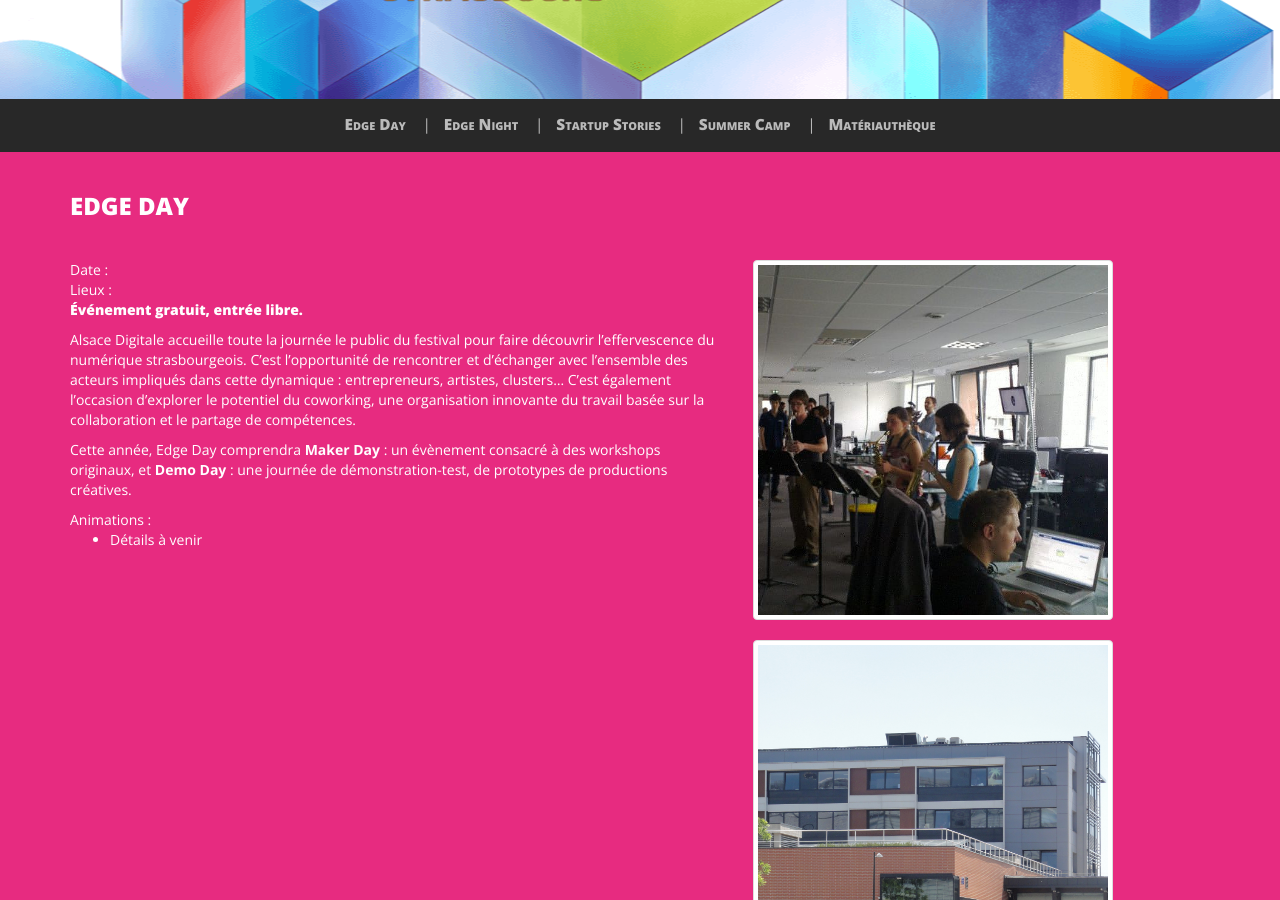
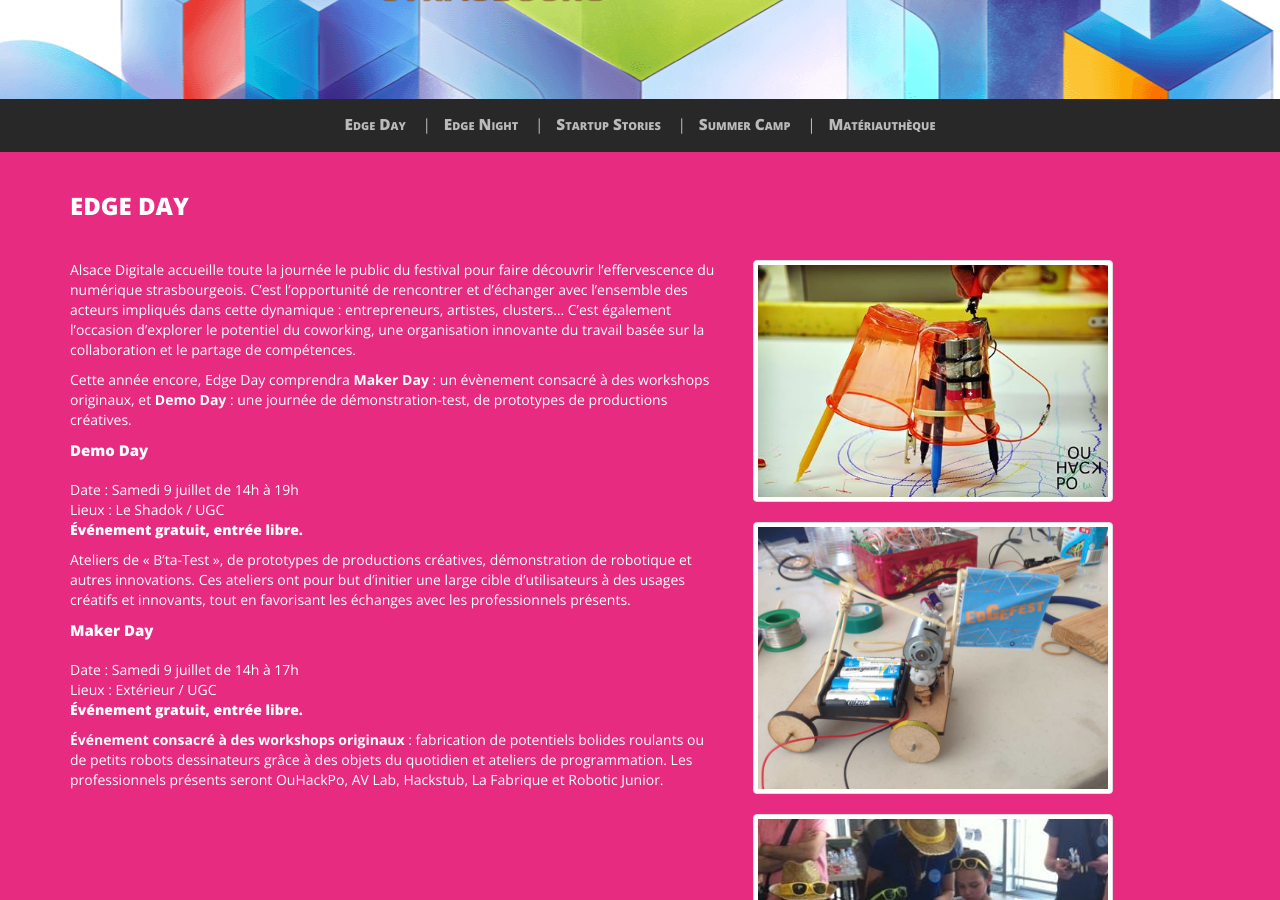
Before and after one commit to AlsaceDigitale/www.edgefest.fr-2019-temporary, a Jekyll site: the page built from edgeday.html, in a window 1280 px wide and 900 px high, scrolled down 281 px. Built offline with Jekyll 4.4.1, drawn with Linux system fonts in a browser that asks for light colours; nearby versions of some CDN libraries; some web fonts are replaced.

Commit message:
update edgeday

```diff
--- a/_includes/edgeday.html
+++ b/_includes/edgeday.html
@@ -7,28 +7,39 @@
     </div>
     <div class="row">
       <div class="col-md-7" style="margin-bottom: 35px;">
-        <p class="date">Date :</p>
-        <p class="venue">Lieux :</p>
-        <p class="type">Événement gratuit, entrée libre.</p>
         <p class="concept">
           Alsace Digitale accueille toute la journée le public du festival pour faire découvrir l’effervescence du numérique strasbourgeois. C’est l’opportunité de rencontrer et d’échanger avec l’ensemble des acteurs impliqués dans cette dynamique : entrepreneurs, artistes, clusters… C’est également l’occasion d’explorer le potentiel du coworking, une organisation innovante du travail basée sur la collaboration et le partage de compétences.
         </p>
         <p class="concept">
-          <p> Cette année, Edge Day comprendra <b>Maker Day</b> : un évènement consacré à des workshops originaux, et <b>Demo Day</b> : une journée de démonstration-test, de prototypes de productions créatives. </p>
-          Animations :
-          <ul>
-            <li>Détails à venir</li>
-          </ul>
+          <p>Cette année encore, Edge Day comprendra <b>Maker Day</b> : un évènement consacré à des workshops originaux, et <b>Demo Day</b> : une journée de démonstration-test, de prototypes de productions créatives. </p>
+        </p>
+        <h3 style="font-size: 15px;margin-top:0;">Demo Day</h3>
+        <p class="date">Date : Samedi 9 juillet de 14h à 19h</p>
+        <p class="venue">Lieux : Le Shadok / UGC</p>
+        <p class="type">Événement gratuit, entrée libre.</p>
+        <p class="concept">
+          Ateliers de « B’ta-Test », de prototypes de productions créatives, démonstration de robotique et autres innovations. Ces ateliers ont pour but d’initier une large cible d’utilisateurs à des usages créatifs et innovants, tout en favorisant les échanges avec les professionnels présents.
+        </p>
+        <h3 style="font-size: 15px;margin-top:0;">Maker Day</h3>
+        <p class="date">Date : Samedi 9 juillet de 14h à 17h
+</p>
+        <p class="venue">Lieux : Extérieur / UGC</p>
+        <p class="type">Événement gratuit, entrée libre.</p>
+        <p class="concept">
+          <strong>Événement consacré à des workshops originaux</strong> : fabrication de potentiels bolides roulants ou de petits robots dessinateurs grâce à des objets du quotidien et ateliers de programmation. Les professionnels présents seront OuHackPo, AV Lab, Hackstub, La Fabrique et Robotic Junior.
         </p>
       </div>
       <div class="col-md-4">
         <div class="row">
           <div class="col-xs-12">
             <div class="thumbnail">
-               <img src="img/edgeday1.jpg" />
+               <img src="img/makerday1.jpg" />
             </div>
             <div class="thumbnail">
-               <img src="img/edgeday2.jpg" />
+               <img src="img/makerday2.jpg" />
+            </div>
+            <div class="thumbnail">
+               <img src="img/makerday3.jpg" />
             </div>
           </div>
       </div>
--- a/edgeday.html
+++ b/edgeday.html
@@ -1,9 +1,9 @@
 ---
 layout: default
-title: "Edge Day - EdgeFest 2016 - Festival des communautés numériques et créatives à Strasbourg"
-share: "EdgeDay : workshops et démonstrations autour du numérique, c'est début juillet pendant #EdgeFest"
-facebook_image: "http://www.edgefest.fr/img/edgeday1.jpg"
-facebook_description: "Le festival des communautés numériques et créatives à Strasbourg, est de retour pour sa cinquième édition cet été. Organisé par Alsace Digitale, ce festival invite startupers, inventeurs et curieux à échanger autour des dernières avancées technologiques dans une ambiance conviviale et estivale."
+title: "EdgeDay - Samedi 9 juillet | EdgeFest 2016"
+share: "EdgeDay : workshops et démonstrations autour du numérique, c'est le 9 juillet pendant #EdgeFest"
+facebook_image: "http://www.edgefest.fr/img/makerday2.jpg"
+facebook_description: "Organisé dans le cadre du festival EdgeFest, EdgeDay une journée de démonstration-test, de prototypes de productions créatives mais aussi des workshops originaux..."
 ---
 
 {% include edgeday.html %}
```
Also changed, not shown: img/edgeday1.jpg (deleted), img/edgeday2.jpg (deleted), img/edgeday5.jpg (deleted), img/edgeday_small.jpeg (deleted), img/espacessonores_atelier.jpg (deleted), img/espacessonores_expo.jpg (deleted), img/makerday1.jpg (added), img/makerday2.jpg (added), img/makerday3.jpg (added), 1 other file.
